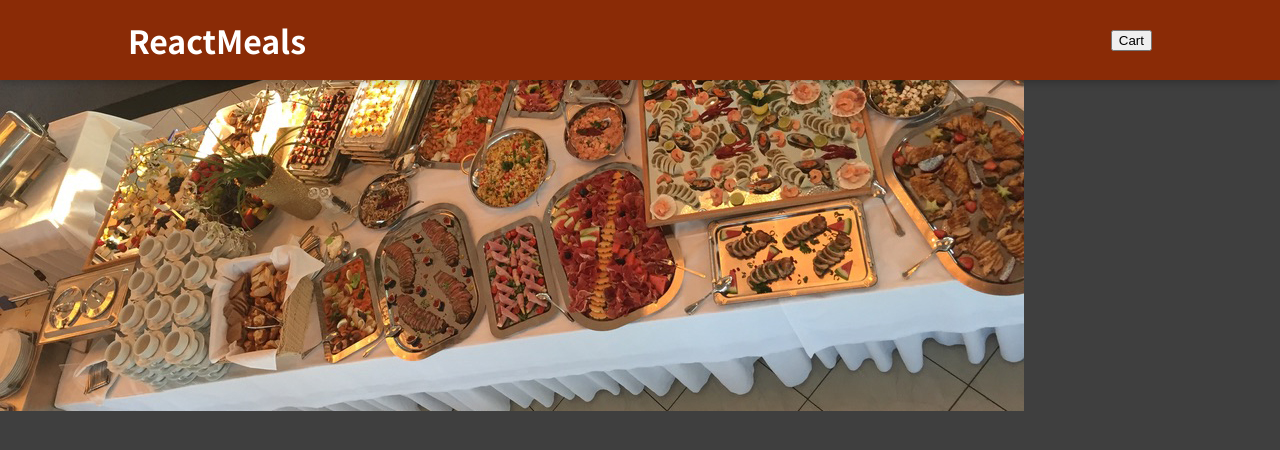
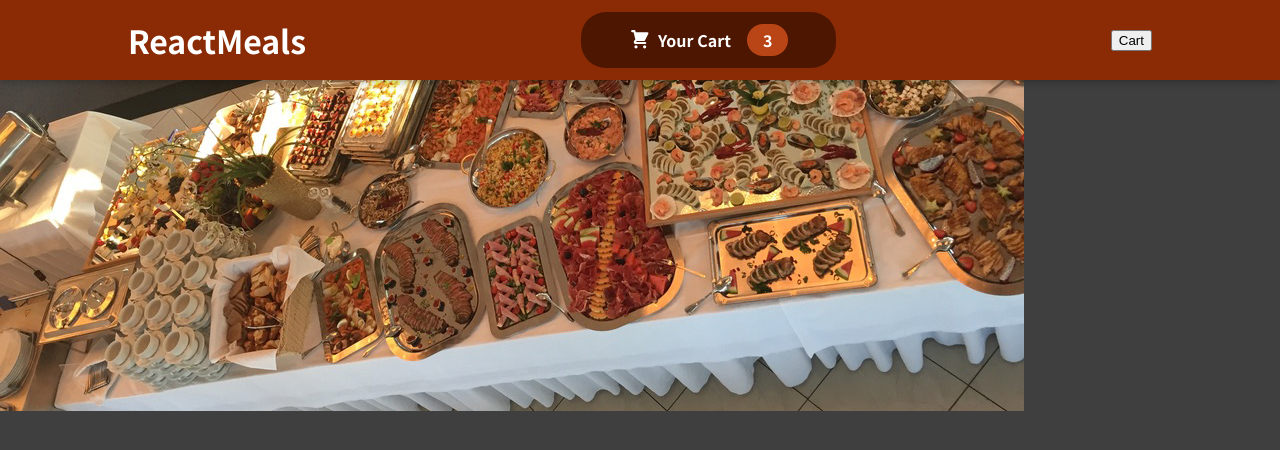
Before and after one commit to bekasturua/Georgian-food-order-app, a React (Create React App) app: page / in a window 1280 px wide. Shown: the top 450 px of the page. Built offline with nearby package versions, Linux system fonts and the light colour scheme.

Commit message:
add cart button

```diff
--- a/src/components/Layout/Header.js
+++ b/src/components/Layout/Header.js
@@ -1,5 +1,6 @@
 import { Fragment } from "react";
 
+import HeaderCartButton from "./HeaderCartButton";
 import mealsImage from "../../assets/meals.jpg";
 import classes from "./Header.module.css";
 
@@ -8,6 +9,7 @@
     <Fragment>
       <header className={classes.header}>
         <h1>ReactMeals</h1>
+        <HeaderCartButton />
         <button>Cart</button>
       </header>
       <div classes={classes["main-image"]}>
--- a/src/components/Layout/HeaderCartButton.js
+++ b/src/components/Layout/HeaderCartButton.js
@@ -1,13 +1,14 @@
 import CartIcon from "../Cart/CartIcon";
+import classes from "./HeaderCartButton.module.css";
 
 const HeaderCartButton = (props) => {
   return (
-    <button>
-      <span>
+    <button className={classes.button}>
+      <span className={classes.icon}>
         <CartIcon />
       </span>
-      <span></span>
-      <span></span>
+      <span>Your Cart</span>
+      <span className={classes.badge}>3</span>
     </button>
   );
 };
```
